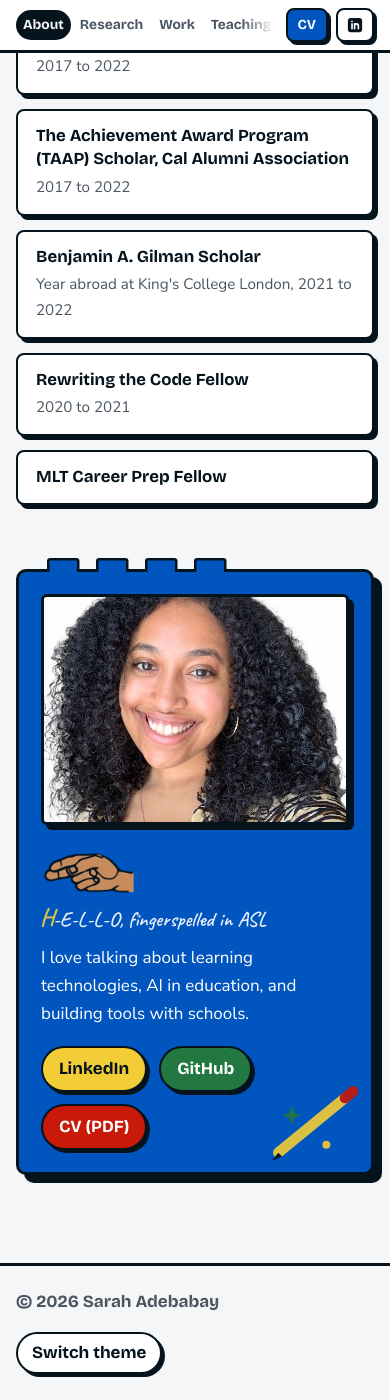
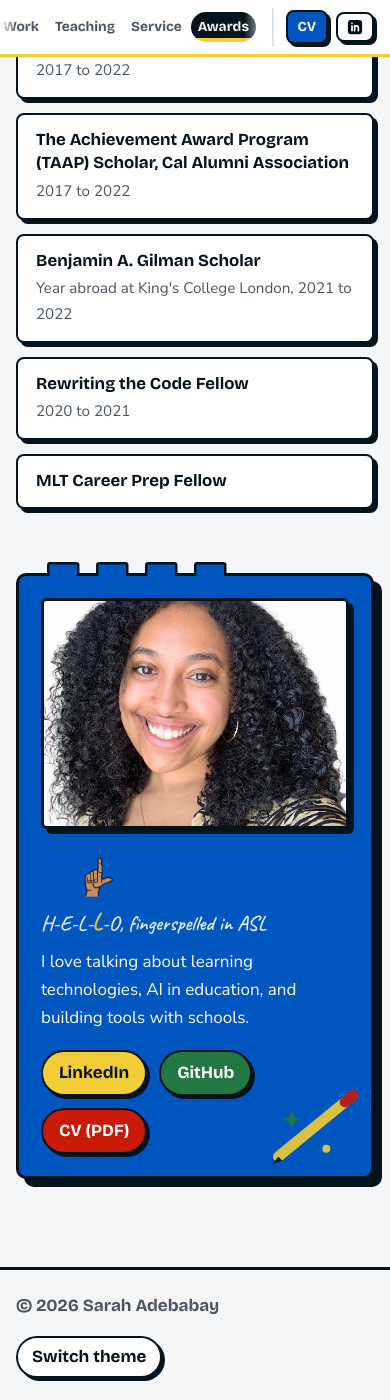
Before and after one commit to sarah-adebabay/sarah-adebabay.github.io, a Jekyll site: the page built from _pages/about.md, in a window 390 px wide and 1400 px high, scrolled down 12116 px. Built offline with Jekyll 4.4.1, drawn with Linux system fonts in a browser that asks for light colours.

Commit message:
Keep the current section in view in the phone top bar
The tab row now sits in its own scroller beside CV and LinkedIn, slides to the
section you're reading, and shows how far through it you are. mobile_nav in
_data/home.yml picks follow, current (one section button with a menu), or
bottom (a tab bar along the bottom of the screen).

Co-Authored-By: Claude Opus 5.5 <noreply@anthropic.com>

```diff
--- a/_data/home.yml
+++ b/_data/home.yml
@@ -52,6 +52,11 @@ skills:
 
 # Where the section navigation sits: side (left column), top (sticky bar), or bottom (bar fixed to the bottom of the screen)
 nav_style: top
+# How the top bar behaves on phones (under 768px wide):
+#   follow  - the tab row slides so the section you're reading stays in view, with CV and LinkedIn pinned on the right
+#   current - one "Research (2 of 6)" button that follows you and opens the full list when tapped
+#   bottom  - the six tabs move to a tab bar along the bottom of the screen
+mobile_nav: follow
 
 contact: "I love talking about learning technologies, AI in education, and building tools with schools."
 
--- a/_includes/brick/section-nav.html
+++ b/_includes/brick/section-nav.html
@@ -1,6 +1,13 @@
 {% comment %}Section tabs plus the CV and Contact buttons. include.prefix is "" on the home page and the site root elsewhere.{% endcomment %}
 {% include base_path %}
-<ul class="tabs">
+{% if include.prefix == "" %}
+<button class="cur-toggle" type="button" aria-expanded="false" aria-controls="section-tabs">
+  <span class="cur-label">{{ site.data.tabs[0].label }}</span>
+  <span class="cur-count"><span class="cur-n">1</span> of {{ site.data.tabs | size }}</span>
+  <svg class="cur-caret" viewBox="0 0 12 8" aria-hidden="true"><path d="M1.5 1.5 6 6l4.5-4.5" fill="none" stroke="currentColor" stroke-width="2" stroke-linecap="round" stroke-linejoin="round"/></svg>
+</button>
+{% endif %}
+<ul class="tabs"{% if include.prefix == "" %} id="section-tabs"{% endif %}>
   {% for t in site.data.tabs %}<li><a href="{{ include.prefix }}#{{ t.id }}" data-tab="{{ t.id }}">{{ t.label }}</a></li>
   {% endfor %}
 </ul>
--- a/_layouts/brick-home.html
+++ b/_layouts/brick-home.html
@@ -8,7 +8,7 @@
 <head>
 {% include brick/head.html %}
 </head>
-<body class="nav-{{ h.nav_style | default: 'side' }}{% if h.nav_style == 'top' %} has-profile{% endif %}">
+<body class="nav-{{ h.nav_style | default: 'side' }}{% if h.nav_style == 'top' %} has-profile mnav-{{ h.mobile_nav | default: 'follow' }}{% endif %}">
 <a class="skip" href="#main">Skip to content</a>
 
 <header class="hero">
--- a/assets/css/brick.css
+++ b/assets/css/brick.css
@@ -565,7 +565,6 @@ nav.side .nav-buttons { flex-direction: column; align-items: flex-start; gap: 12
   nav.side .tabs { display: flex; flex-wrap: wrap; gap: 4px; }
   nav.side .nav-buttons { flex-direction: row; margin-top: 12px; }
   .bar-inner { padding-top: 8px; padding-bottom: 8px; }
-  .bar-top .tabs { overflow-x: auto; scrollbar-width: none; -webkit-mask-image: linear-gradient(to right, #000 88%, transparent); mask-image: linear-gradient(to right, #000 88%, transparent); padding-right: 24px; }
   .bar-top .nav-buttons .contact-btn { display: none; }
   .bar-top .tabs a, .bar-bottom .tabs a { padding: 4px 9px; font-size: 0.92rem; }
 }
@@ -610,3 +609,67 @@ nav.side .nav-buttons { flex-direction: column; align-items: flex-start; gap: 12
   .bar-top .nav-btn.li-btn { display: inline-flex; align-items: center; padding-left: 8px; padding-right: 8px; }
 }
 @media print { .profile { display: none; } }
+
+/* ---------- Top bar on phones ----------
+   mobile_nav in _data/home.yml picks follow, current, or bottom (body class mnav-*).
+   The script sets --page-p (how far down the page) on the bar and --sec-p (how far through
+   the section on screen) on the active tab, and keeps the active tab in view. */
+.cur-toggle { display: none; }
+.bar-top::after {
+  content: ""; position: absolute; left: 0; bottom: -3px; height: 3px; width: calc(var(--page-p, 0) * 100%);
+  background: var(--sun); transition: width .1s linear;
+}
+@media (max-width: 767px) {
+  .bar-top .bar-inner { gap: 0; padding-left: 0; padding-right: 0; }
+  .bar-top .tabs { flex: 1 1 auto; min-width: 0; padding: 4px var(--gutter) 4px var(--gutter) !important; }
+  .bar-top .nav-buttons { flex: none; padding: 0 var(--gutter) 0 12px; border-left: 2.5px solid var(--soft); align-self: stretch; align-items: center; background: var(--surface); }
+
+  /* follow: the row scrolls by itself so the section you're reading is always on screen */
+  .mnav-follow .bar-top .tabs {
+    overflow-x: auto; scrollbar-width: none; scroll-behavior: smooth;
+    -webkit-mask-image: linear-gradient(to right, transparent 0, #000 var(--gutter), #000 calc(100% - 28px), transparent);
+    mask-image: linear-gradient(to right, transparent 0, #000 var(--gutter), #000 calc(100% - 28px), transparent);
+  }
+  .mnav-follow .bar-top .tabs::-webkit-scrollbar { display: none; }
+  .mnav-follow .bar-top .tabs a[aria-current="true"] {
+    background: linear-gradient(var(--sun), var(--sun)) left bottom / calc(var(--sec-p, 0) * 100%) 4px no-repeat, var(--ink);
+    color: var(--paper);
+  }
+
+  /* current: one button names the section; tapping it opens all six */
+  .mnav-current .bar-top .cur-toggle {
+    display: flex; align-items: center; gap: 10px; flex: 1 1 auto; min-width: 0; margin: 0 12px 0 var(--gutter);
+    font: 700 1rem var(--display); color: var(--ink); background: var(--surface); text-align: left; cursor: pointer;
+    border: 2.5px solid var(--line); border-radius: 999px; padding: 6px 14px; position: relative; overflow: hidden;
+  }
+  .mnav-current .bar-top .cur-toggle::before {
+    content: ""; position: absolute; inset: 0 auto 0 0; width: calc(var(--sec-p, 0) * 100%); background: var(--sun); opacity: .45; z-index: 0;
+  }
+  .mnav-current .cur-toggle > * { position: relative; z-index: 1; }
+  .mnav-current .cur-count { font-family: var(--hand); font-size: 1.2rem; font-weight: 700; color: var(--muted); line-height: 1; }
+  .mnav-current .cur-caret { width: 12px; height: 8px; margin-left: auto; transition: transform .2s ease; }
+  .mnav-current .cur-toggle[aria-expanded="true"] .cur-caret { transform: rotate(180deg); }
+  .mnav-current .bar-top .tabs {
+    display: none !important; position: absolute; top: 100%; left: var(--gutter); right: var(--gutter); margin-top: 6px !important;
+    flex-direction: column; gap: 2px; background: var(--surface); border: 3px solid var(--line); border-radius: 12px;
+    box-shadow: 6px 6px 0 var(--line); padding: 8px !important;
+  }
+  .mnav-current .bar-top.open .tabs { display: flex !important; }
+  .mnav-current .bar-top .tabs a { display: block; padding: 10px 14px; font-size: 1.02rem; }
+  .mnav-current .bar-top .bar-inner { padding-top: 10px; padding-bottom: 10px; }
+
+  /* bottom: the tabs become a phone tab bar; CV and LinkedIn stay in the hero and Contact */
+  .mnav-bottom .bar-top {
+    position: fixed; top: auto; bottom: 0; left: 0; right: 0;
+    border-bottom: 0; border-top: 3px solid var(--line); padding-bottom: env(safe-area-inset-bottom);
+  }
+  .mnav-bottom .bar-top::after { top: -3px; bottom: auto; }
+  .mnav-bottom .bar-top .nav-buttons { display: none; }
+  .mnav-bottom .bar-top .tabs { display: grid !important; grid-template-columns: repeat(6, minmax(0, 1fr)); padding: 6px 4px !important; gap: 0 !important; }
+  .mnav-bottom .bar-top .tabs a { display: block; text-align: center; padding: 9px 0; font-size: 0.78rem; border-radius: 8px; }
+  .mnav-bottom .bar-top .tabs a[aria-current="true"] {
+    background: linear-gradient(var(--sun), var(--sun)) left bottom / calc(var(--sec-p, 0) * 100%) 4px no-repeat, var(--ink); color: var(--paper);
+  }
+  .mnav-bottom footer { padding-bottom: 64px; }
+  .mnav-bottom section { scroll-margin-top: 0; }
+}
--- a/assets/js/brick-site.js
+++ b/assets/js/brick-site.js
@@ -96,17 +96,60 @@
   setTimeout(next, HOLD_MS);
 })();
 
-// Highlight the section tab for whatever is on screen.
+// Highlight the section tab for whatever is on screen, show how far through it you are,
+// and keep the active tab visible in the phone top bar.
 (function () {
+  var bar = document.querySelector('.bar-top, .bar-bottom, nav.side');
   var links = Array.prototype.slice.call(document.querySelectorAll('.sectionnav .tabs a[data-tab]'));
-  if (!links.length || !('IntersectionObserver' in window)) return;
-  var sections = links.map(function (a) { return document.getElementById(a.dataset.tab); }).filter(Boolean);
-  if (!sections.length) return;
-  function mark(id) {
-    links.forEach(function (a) { if (a.dataset.tab === id) a.setAttribute('aria-current', 'true'); else a.removeAttribute('aria-current'); });
+  if (!bar || !links.length) return;
+  var sections = links.map(function (a) { return document.getElementById(a.dataset.tab); });
+  if (sections.some(function (s) { return !s; })) return;
+  var row = bar.querySelector('.tabs');
+  var toggle = bar.querySelector('.cur-toggle');
+  var label = toggle && toggle.querySelector('.cur-label');
+  var num = toggle && toggle.querySelector('.cur-n');
+  var current = null, ticking = false;
+
+  function update() {
+    ticking = false;
+    var line = window.innerHeight * 0.35, idx = 0;
+    sections.forEach(function (s, i) { if (s.getBoundingClientRect().top <= line) idx = i; });
+    var r = sections[idx].getBoundingClientRect();
+    var p = Math.min(1, Math.max(0, (line - r.top) / Math.max(1, r.height)));
+    var doc = document.documentElement;
+    var start = sections[0].getBoundingClientRect().top + window.scrollY - line;
+    var page = Math.min(1, Math.max(0, (window.scrollY - start) / Math.max(1, doc.scrollHeight - window.innerHeight - start)));
+    if (sections[0].getBoundingClientRect().top > line) { idx = -1; p = 0; }
+    bar.style.setProperty('--page-p', page.toFixed(3));
+    var id = idx < 0 ? null : sections[idx].id;
+    links.forEach(function (a) {
+      if (a.dataset.tab === id) { a.setAttribute('aria-current', 'true'); a.style.setProperty('--sec-p', p.toFixed(3)); }
+      else { a.removeAttribute('aria-current'); a.style.removeProperty('--sec-p'); }
+    });
+    if (toggle) {
+      toggle.style.setProperty('--sec-p', p.toFixed(3));
+      var a = links[Math.max(0, idx)];
+      label.textContent = a.textContent; num.textContent = Math.max(0, idx) + 1;
+    }
+    if (id !== current) {
+      current = id;
+      // Slide the tab row so the active tab sits in the middle (only matters when the row overflows).
+      if (id && row && row.scrollWidth > row.clientWidth + 2) {
+        var link = links[idx];
+        row.scrollTo({ left: link.offsetLeft - row.offsetLeft - (row.clientWidth - link.offsetWidth) / 2, behavior: 'smooth' });
+      }
+    }
   }
-  var io = new IntersectionObserver(function (entries) {
-    entries.forEach(function (e) { if (e.isIntersecting) mark(e.target.id); });
-  }, { rootMargin: '-35% 0px -60% 0px' });
-  sections.forEach(function (s) { io.observe(s); });
+  function onScroll() { if (!ticking) { ticking = true; requestAnimationFrame(update); } }
+  window.addEventListener('scroll', onScroll, { passive: true });
+  window.addEventListener('resize', onScroll);
+  update();
+
+  if (toggle) {
+    function setOpen(open) { bar.classList.toggle('open', open); toggle.setAttribute('aria-expanded', String(open)); }
+    toggle.addEventListener('click', function () { setOpen(!bar.classList.contains('open')); });
+    links.forEach(function (a) { a.addEventListener('click', function () { setOpen(false); }); });
+    document.addEventListener('click', function (e) { if (!bar.contains(e.target)) setOpen(false); });
+    document.addEventListener('keydown', function (e) { if (e.key === 'Escape') setOpen(false); });
+  }
 })();
```
